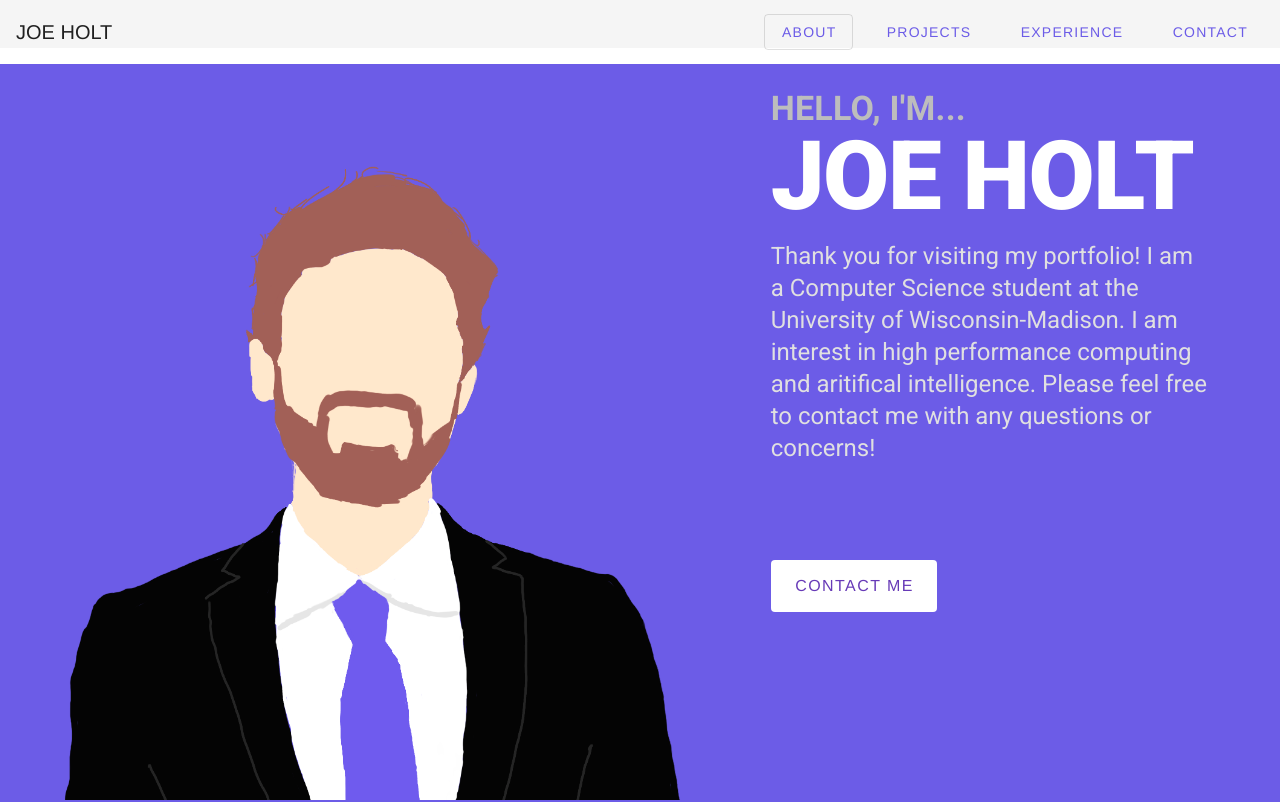
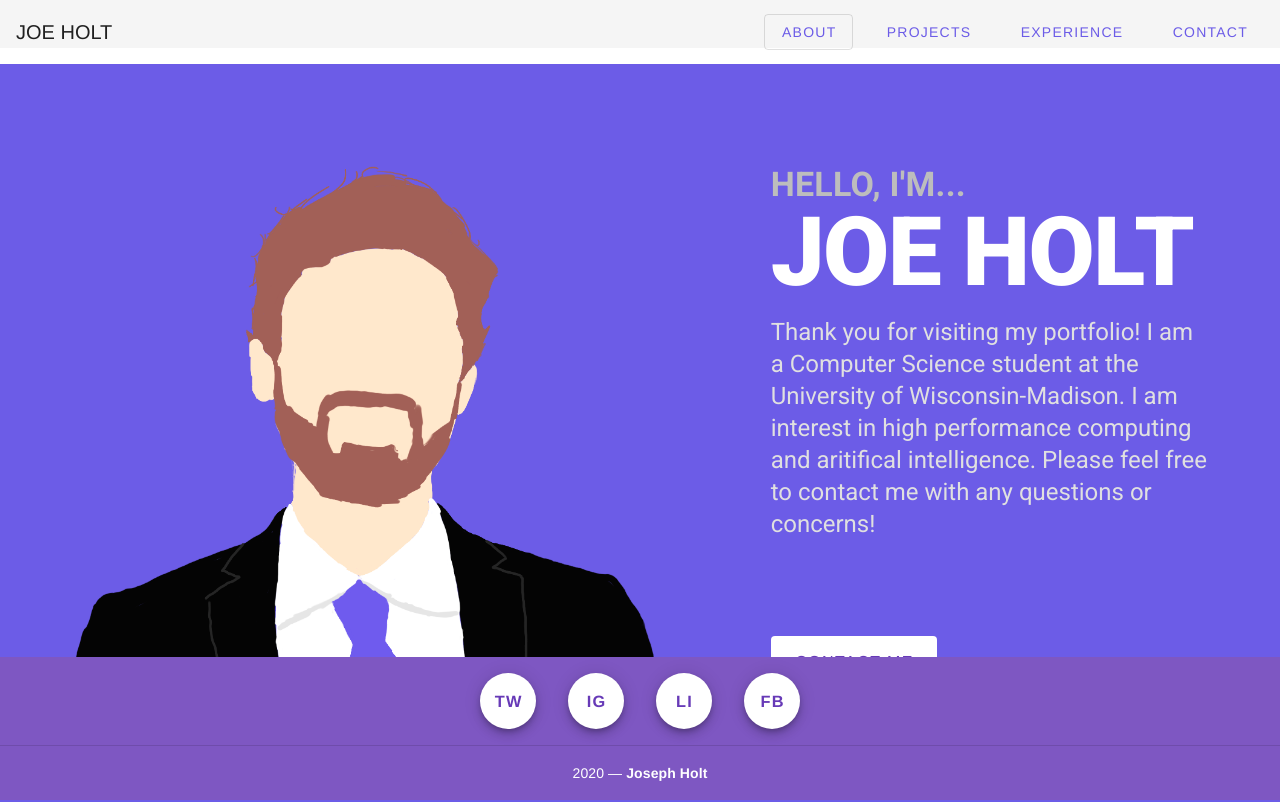
Before and after one commit to JoeHolt/Portfolio, a Vue app: page /#/ in a window 1280 px wide. Shown: the top 802 px of the page. Built offline with nearby package versions, Linux system fonts and the light colour scheme.

Commit message:
Added footer

```diff
--- a/src/App.vue
+++ b/src/App.vue
@@ -7,7 +7,7 @@
       <router-view></router-view>
     </v-content>
 
-    <app-footer v-if="true" app></app-footer>
+    <app-footer v-if="true"></app-footer>
 
   </v-app>
 </template>
--- a/src/components/AppFooter.vue
+++ b/src/components/AppFooter.vue
@@ -1,6 +1,33 @@
 <template>
-  <v-footer>
-    <h1> Test </h1>
+  <v-footer fluid padless app class="footer">
+    <v-card
+      style="flex-grow: 1"
+      flat
+      tile
+      class="deep-purple lighten-1 white--text text-center"
+    >
+      <v-card-text>
+        <v-btn
+          v-for="icon in social"
+          :key="icon.icon"
+          class="mx-4 deep-purple--text"
+          color="white"
+          fab
+        >
+          <h3>{{ icon.icon }}</h3>
+        </v-btn>
+      </v-card-text>
+
+      <v-card-text class="white--text pt-0" v-if="false">
+        Phasellus feugiat arcu sapien, et iaculis ipsum elementum sit amet. Mauris cursus commodo interdum. Praesent ut risus eget metus luctus accumsan id ultrices nunc. Sed at orci sed massa consectetur dignissim a sit amet dui. Duis commodo vitae velit et faucibus. Morbi vehicula lacinia malesuada. Nulla placerat augue vel ipsum ultrices, cursus iaculis dui sollicitudin. Vestibulum eu ipsum vel diam elementum tempor vel ut orci. Orci varius natoque penatibus et magnis dis parturient montes, nascetur ridiculus mus.
+      </v-card-text>
+
+      <v-divider></v-divider>
+
+      <v-card-text class="white--text">
+        {{ new Date().getFullYear() }} — <strong>Joseph Holt</strong>
+      </v-card-text>
+    </v-card>
   </v-footer>
 </template>
 
@@ -9,6 +36,12 @@ export default {
   name: 'AppFooter',
   data () {
     return {
+	social: [
+          { icon: 'TW', url: '' },
+          { icon: 'IG', url: '' },
+          { icon: 'LI', url: '' },
+          { icon: 'FB', url: '' }
+	]
     };
   }
 };
@@ -16,8 +49,9 @@ export default {
 
 <style>
 
-.footer--spacing {
-  height: 500px;
+.footer {
+  padding-left: 15vw;
+  padding-right: 15vw;
 }
 
 </style>
--- a/src/components/GeneralImageHeader.vue
+++ b/src/components/GeneralImageHeader.vue
@@ -8,8 +8,8 @@
       <!-- Text half of screen -->
       <v-col :cols="5">
         <!-- Make a new grid to center on this side -->
-        <v-container>
-          <v-row style="height=100%;" align="center">
+        <v-container style="height: 100%;">
+          <v-row style="height: 100%;" align="center">
             <v-col class="mr-12">
               <p class="display-1 font-weight-bold grey--text text--lighten-1 text-xs-center mb-0">{{ preTitle }}</p>
               <p class="display-4 font-weight-black white--text text-xs-center mb-4">{{ title }}</p>
--- a/src/views/Home.vue
+++ b/src/views/Home.vue
@@ -1,7 +1,7 @@
 <template>
   <span>
     <general-image-header v-if="true"></general-image-header>
-    <general-image-header v-if="true"></general-image-header>
+    <general-image-header v-if="true" color="white" style="background-color: white !important;"></general-image-header>
     <image-overlay-header v-if="false"></image-overlay-header>
   </span>
 </template>
```
